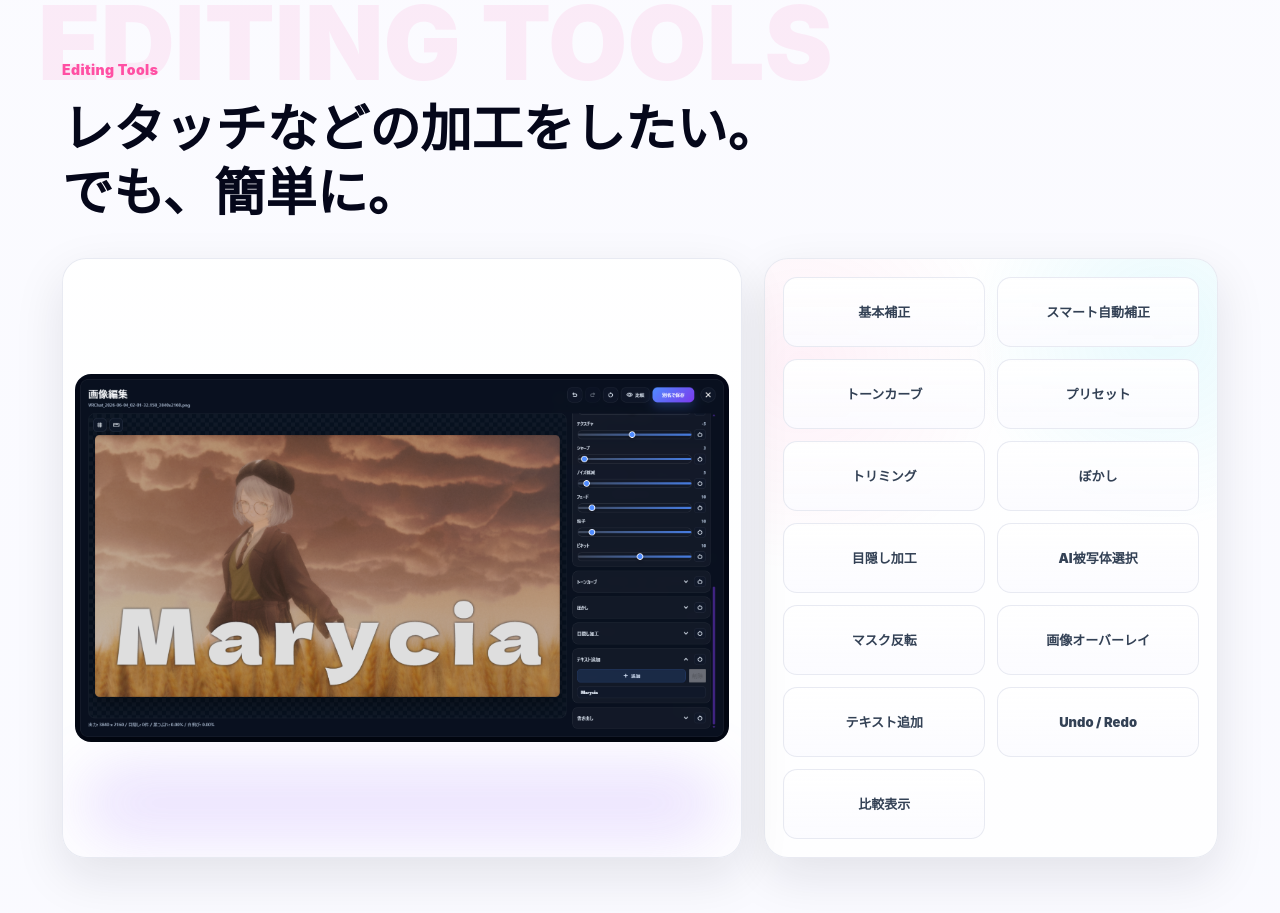
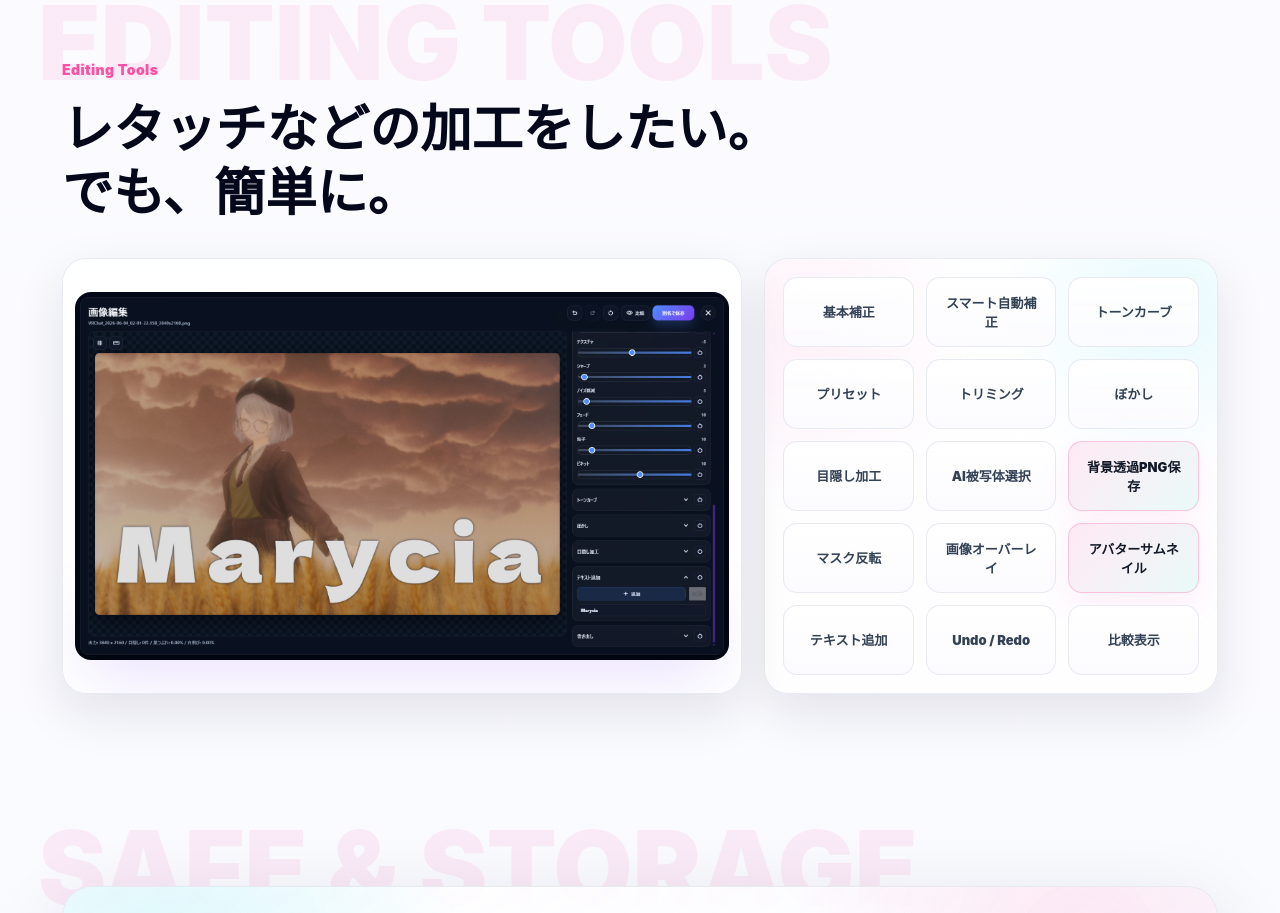
Before and after one commit to noma-nomoa/worldshotlog, a plain HTML site: page index.html in a window 1280 px wide. Shown: the part 3938-4851 px from the top of the page. Drawn offline with Linux system fonts and the light colour scheme.

Commit message:
Update LP for v2.4.2 editing features

```diff
--- a/assets/css/style.css
+++ b/assets/css/style.css
@@ -1384,7 +1384,7 @@ input {
 
 .tool-strip {
   display: grid;
-  grid-template-columns: repeat(2, minmax(0, 1fr));
+  grid-template-columns: repeat(3, minmax(0, 1fr));
   gap: 12px;
   padding: 18px;
   border: 1px solid rgba(232, 234, 242, 0.95);
@@ -1422,6 +1422,15 @@ input {
   color: var(--color-purple);
   border-color: rgba(139, 92, 246, 0.28);
   box-shadow: 0 16px 34px rgba(15, 23, 42, 0.08);
+}
+
+.tool-strip span.is-new {
+  color: #111827;
+  border-color: rgba(255, 79, 163, 0.28);
+  background:
+    linear-gradient(135deg, rgba(255, 79, 163, 0.12), rgba(79, 209, 197, 0.12)),
+    #fff;
+  box-shadow: 0 14px 30px rgba(255, 79, 163, 0.08);
 }
 
 .safe-grid {
--- a/index.html
+++ b/index.html
@@ -371,8 +371,10 @@
             <span role="listitem">ぼかし</span>
             <span role="listitem">目隠し加工</span>
             <span role="listitem">AI被写体選択</span>
+            <span class="is-new" role="listitem">背景透過PNG保存</span>
             <span role="listitem">マスク反転</span>
             <span role="listitem">画像オーバーレイ</span>
+            <span class="is-new" role="listitem">アバターサムネイル</span>
             <span role="listitem">テキスト追加</span>
             <span role="listitem">Undo / Redo</span>
             <span role="listitem">比較表示</span>
@@ -524,6 +526,9 @@
                   はい。アプリ起動時に新しいバージョンを確認し、
                   利用可能な更新がある場合はアプリ上でお知らせします。
                 </p>
+                <p>
+                  アップデート適用後の初回起動時には、主な更新内容も1回だけ表示されます。
+                </p>
               </div>
             </article>
             <article class="faq-item">
```
